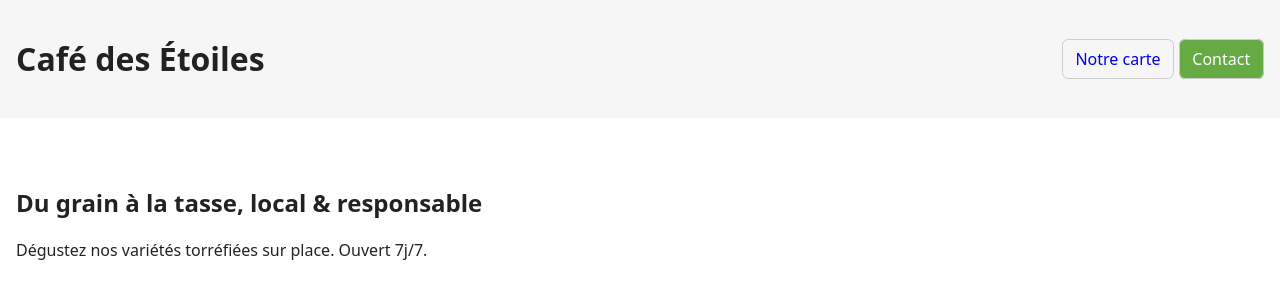
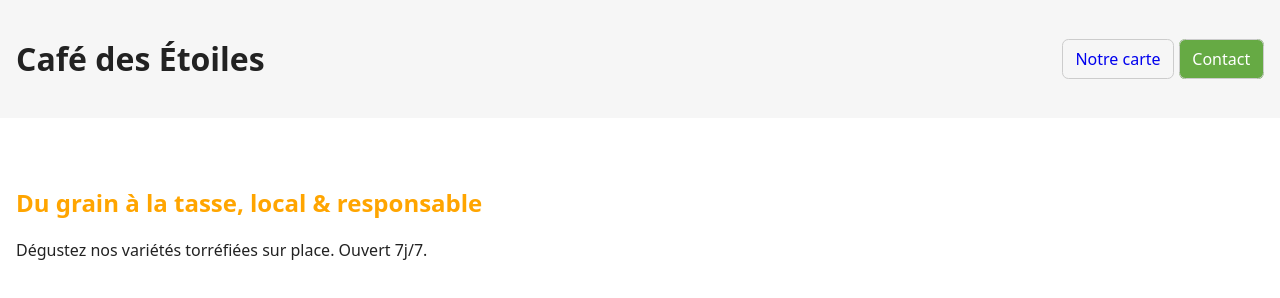
Before and after one commit to Jules-95/git_test, a website: page index.html in a window 1280 px wide. Drawn offline with Linux system fonts and the light colour scheme.

Commit message:
feat css

```diff
--- a/styles.css
+++ b/styles.css
@@ -6,3 +6,4 @@ padding: 1rem; background: #f6f6f6; }
 .btn { padding: .5rem .8rem; border: 1px solid #ccc; text-decoration: none; border-radius: .4rem; }
 .btn-secondary { background: var(--accent); color: white; }
 .hero { padding: 3rem 1rem; background: #fff; }
+.hero-color { color: orange;}
```
